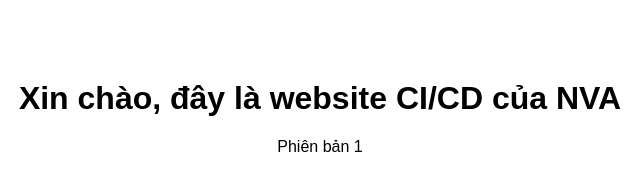
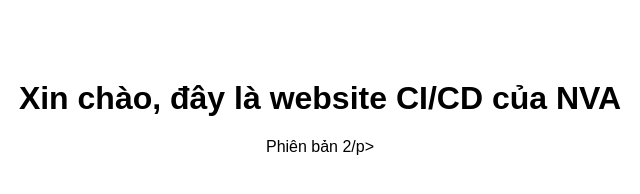
Before and after one commit to VietAnh-2481/devops-test-nvanh102064, a website: page dist/index.html in a window 1280 px wide. Shown: the full height of the page, 320-960 px from the left. Drawn offline with Linux system fonts and the light colour scheme.

Commit message:
test auto deploy

```diff
--- a/dist/index.html
+++ b/dist/index.html
@@ -6,6 +6,6 @@
 </head>
 <body style="font-family:sans-serif;text-align:center;margin-top:80px">
   <h1>Xin chào, đây là website CI/CD của NVA</h1>
-  <p>Phiên bản 1</p>
+  <p>Phiên bản 2/p>
 </body>
 </html>
```
